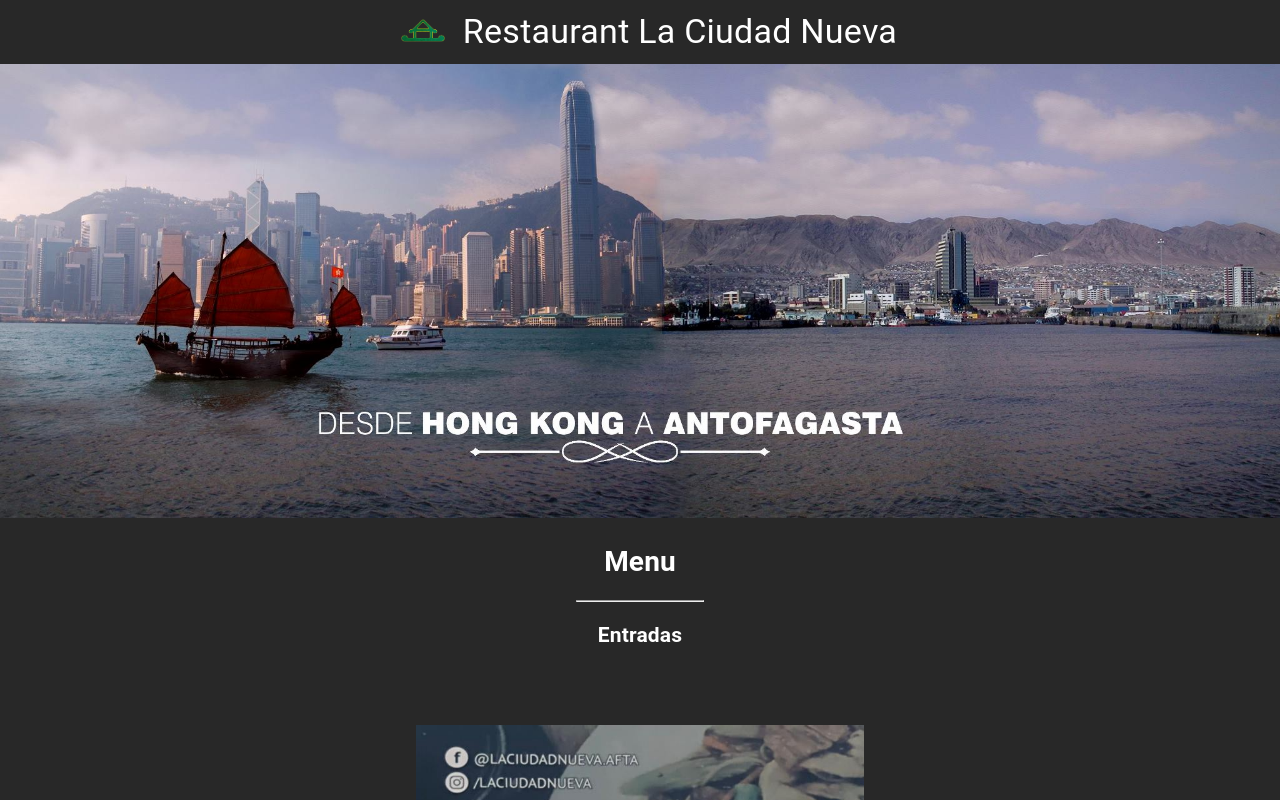
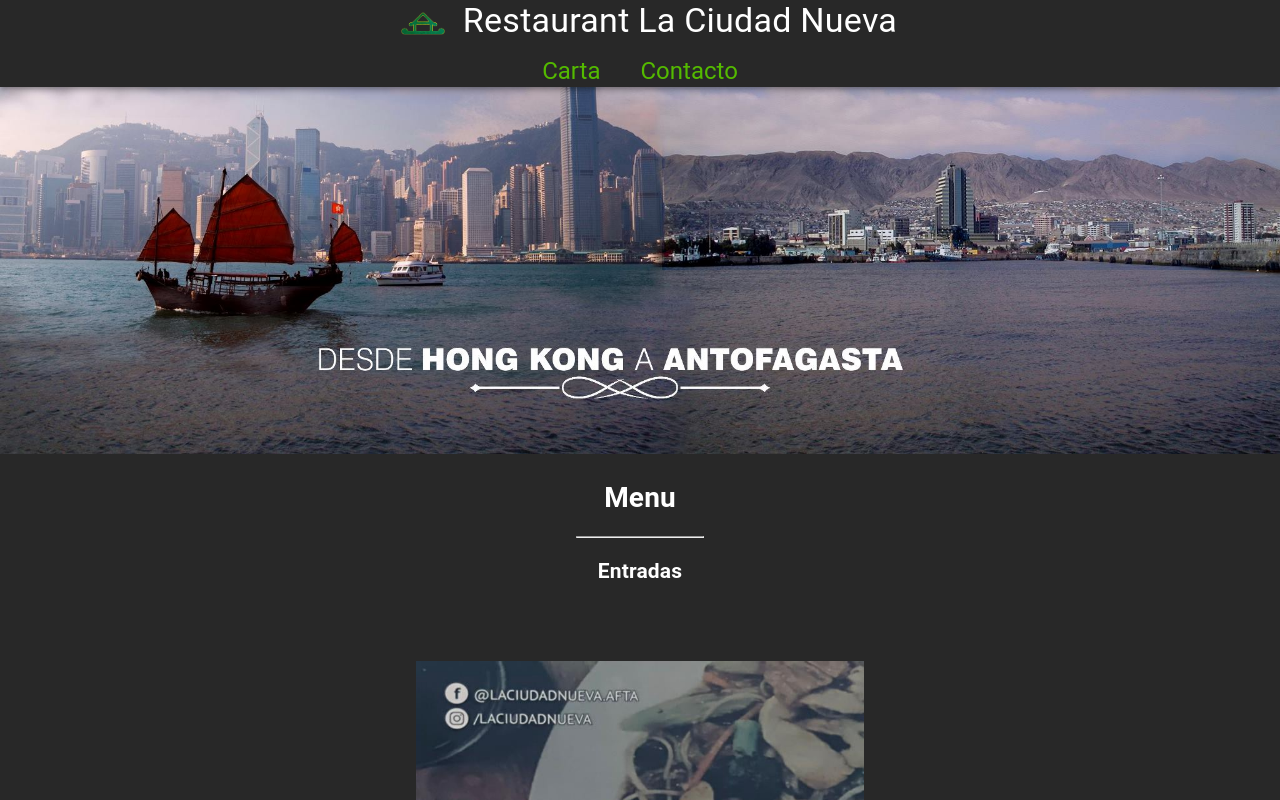
Before and after one commit to LeeSingChanYau/restaurant-lcn, a React (Create React App) app: page / in a window 1280 px wide. Shown: the top 800 px of the page. Built offline with nearby package versions, Linux system fonts and the light colour scheme.

Commit message:
Added Carta and Contacto button

```diff
--- a/src/App.css
+++ b/src/App.css
@@ -7,6 +7,24 @@
     height: auto;
 }
 
-.content  {
-    background-color: "#282828";
+html {
+    scroll-behavior: smooth;
 }
+
+a {
+    text-decoration: none;
+    color: #54ba00;
+}
+
+a:visited {
+    text-decoration: none;
+    color: #54ba00;
+}
+
+.btn-text {
+    color: #54ba00;
+}
+
+.btn-text:hover {
+    color: white;
+}
--- a/src/App.js
+++ b/src/App.js
@@ -1,6 +1,6 @@
-import React, { useState } from 'react';
 import './App.css';
 import AppBar from '@material-ui/core/AppBar';
+import Grid from '@material-ui/core/Grid';
 import Toolbar from '@material-ui/core/Toolbar';
 import { makeStyles } from '@material-ui/core/styles';
 import Typography from '@material-ui/core/Typography';
@@ -27,7 +27,6 @@ const useStyles = makeStyles((theme) => ({
   },
   abRoot: {
     backgroundColor: "#282828",
-    alignItems: 'center',
   },
   menuButton: {
     marginRight: theme.spacing(2),
@@ -35,27 +34,62 @@ const useStyles = makeStyles((theme) => ({
   title: {
     flexGrow: 1,
   },
+  buttonText: {
+    color: '#54ba00',
+    '&:hover': {
+    color: '#f00'
+    },
+  },
 }))
 
 function App() {
   const classes = useStyles();
-  const [light, setLight] = useState(true);
+
   return (
     <MuiThemeProvider theme={themeDark}>
       <CssBaseline/>
-      <AppBar position="static" classes={{
+      <AppBar position="fixed" classes={{
       root: classes.abRoot,
       }}>
       <Toolbar>
-        <img src={logo} alt="logo.png" width="50px" height="50px" className="logo"/>
-        <Typography variant="h4" className={classes.title}>
-          Restaurant La Ciudad Nueva
-        </Typography>
+        <Grid container direction="row" alignItems="center">
+          <Grid container justify="center">
+            <Grid item>
+              <img src={logo} alt="logo.png" width="50px" height="50px" className="logo"/>
+            </Grid>
+            <Grid item>
+              <Typography variant="h4">
+                Restaurant La Ciudad Nueva
+              </Typography>
+            </Grid>
+          </Grid>
+          <Grid container direction="row" justify="center" alignItems="center" spacing={5}>
+            <Grid item>
+                <a href='#menu'>
+                  <Typography variant="h5" className='btn-text'>
+                    Carta
+                  </Typography>
+                </a>
+            </Grid>
+            <Grid item>
+              <a href="#contact">
+                <Typography variant="h5" className='btn-text'>
+                  Contacto
+                </Typography>
+              </a>
+            </Grid>
+          </Grid>
+        </Grid>
       </Toolbar>
     </AppBar>
     <img src={wallpaper} alt="wallpaper" class="wallpaper"/>
-      <Menu/>
-      <Contact/>
+      <div id="menu">
+        <Menu/>
+      </div>
+
+      <div id="contact">
+        <Contact/>
+      </div>
 
 
     </MuiThemeProvider>
--- a/src/pages/contact/contact.js
+++ b/src/pages/contact/contact.js
@@ -1,21 +1,19 @@
 import React from 'react';
 import { makeStyles } from '@material-ui/core/styles';
-import clsx from 'clsx';
 import Card from '@material-ui/core/Card';
 import CardHeader from '@material-ui/core/CardHeader';
 import CardMedia from '@material-ui/core/CardMedia';
 import CardContent from '@material-ui/core/CardContent';
 import CardActions from '@material-ui/core/CardActions';
-import Collapse from '@material-ui/core/Collapse';
 import Avatar from '@material-ui/core/Avatar';
 import IconButton from '@material-ui/core/IconButton';
 import Typography from '@material-ui/core/Typography';
 import { red } from '@material-ui/core/colors';
-import FavoriteIcon from '@material-ui/icons/Favorite';
 import ShareIcon from '@material-ui/icons/Share';
-import ExpandMoreIcon from '@material-ui/icons/ExpandMore';
 import MoreVertIcon from '@material-ui/icons/MoreVert';
 import Centro from '../../images/sucursal-centro.jpeg';
+import Norte from '../../images/sucursal-norte.jpeg';
+
 
 const useStyles = makeStyles((theme) => ({
   root: {
@@ -48,11 +46,6 @@ const useStyles = makeStyles((theme) => ({
 
 export default function Contact() {
   const classes = useStyles();
-  const [expanded, setExpanded] = React.useState(false);
-
-  const handleExpandClick = () => {
-    setExpanded(!expanded);
-  };
 
   return (
     <div className={classes.root}>
@@ -60,7 +53,7 @@ export default function Contact() {
       <CardHeader
         avatar={
           <Avatar aria-label="recipe" className={classes.avatar}>
-            R
+            C
           </Avatar>
         }
         title="Sucursal Centro"
@@ -76,46 +69,23 @@ export default function Contact() {
           Nuestro local ubicado en el centro de nuestra ciudad, es un lugar ideal para disfrutar de la mejor
           comida china en la ciudad, con decoracion y ambiente incomparable.
         </Typography>
+        <Typography variant="body1" color="textPrimary" component="h2">
+          Fono:
+          55 2 388888
+        </Typography>
       </CardContent>
       <CardActions disableSpacing>
         <IconButton aria-label="share">
           <ShareIcon />
         </IconButton>
       </CardActions>
-      <Collapse in={expanded} timeout="auto" unmountOnExit>
-        <CardContent>
-          <Typography paragraph>Method:</Typography>
-          <Typography paragraph>
-            Heat 1/2 cup of the broth in a pot until simmering, add saffron and set aside for 10
-            minutes.
-          </Typography>
-          <Typography paragraph>
-            Heat oil in a (14- to 16-inch) paella pan or a large, deep skillet over medium-high
-            heat. Add chicken, shrimp and chorizo, and cook, stirring occasionally until lightly
-            browned, 6 to 8 minutes. Transfer shrimp to a large plate and set aside, leaving chicken
-            and chorizo in the pan. Add pimentón, bay leaves, garlic, tomatoes, onion, salt and
-            pepper, and cook, stirring often until thickened and fragrant, about 10 minutes. Add
-            saffron broth and remaining 4 1/2 cups chicken broth; bring to a boil.
-          </Typography>
-          <Typography paragraph>
-            Add rice and stir very gently to distribute. Top with artichokes and peppers, and cook
-            without stirring, until most of the liquid is absorbed, 15 to 18 minutes. Reduce heat to
-            medium-low, add reserved shrimp and mussels, tucking them down into the rice, and cook
-            again without stirring, until mussels have opened and rice is just tender, 5 to 7
-            minutes more. (Discard any mussels that don’t open.)
-          </Typography>
-          <Typography>
-            Set aside off of the heat to let rest for 10 minutes, and then serve.
-          </Typography>
-        </CardContent>
-      </Collapse>
     </Card>
 
     <Card className={classes.cardRoot}>
       <CardHeader
         avatar={
           <Avatar aria-label="recipe" className={classes.avatar}>
-            R
+            N
           </Avatar>
         }
         action={
@@ -123,55 +93,30 @@ export default function Contact() {
             <MoreVertIcon />
           </IconButton>
         }
-        title="Shrimp and Chorizo Paella"
-        subheader="September 14, 2016"
+        title="Sucursal Norte"
+        subheader="Los Chañares 291, Antofagasta"
       />
       <CardMedia
         className={classes.media}
-        image={Centro}
-        title="Paella dish"
+        image={Norte}
+        title="Sucursal Norte"
       />
       <CardContent>
         <Typography variant="body2" color="textSecondary" component="p">
-          This impressive paella is a perfect party dish and a fun meal to cook together with your
-          guests. Add 1 cup of frozen peas along with the mussels, if you like.
+          Nuestro local ubicado en el norte de nuestra ciudad, es un lugar ideal
+          para una cena en familia gracias al ambiente acogedor. El area grande del local
+          es ideal para eventos grandes, como: matrimonios y cumpleaños.
+        </Typography>
+        <Typography variant="body1" color="textPrimary" component="h2">
+          Fono:
+          55 2 270000
         </Typography>
       </CardContent>
       <CardActions disableSpacing>
-        <IconButton aria-label="add to favorites">
-          <FavoriteIcon />
-        </IconButton>
         <IconButton aria-label="share">
           <ShareIcon />
         </IconButton>
       </CardActions>
-      <Collapse in={expanded} timeout="auto" unmountOnExit>
-        <CardContent>
-          <Typography paragraph>Method:</Typography>
-          <Typography paragraph>
-            Heat 1/2 cup of the broth in a pot until simmering, add saffron and set aside for 10
-            minutes.
-          </Typography>
-          <Typography paragraph>
-            Heat oil in a (14- to 16-inch) paella pan or a large, deep skillet over medium-high
-            heat. Add chicken, shrimp and chorizo, and cook, stirring occasionally until lightly
-            browned, 6 to 8 minutes. Transfer shrimp to a large plate and set aside, leaving chicken
-            and chorizo in the pan. Add pimentón, bay leaves, garlic, tomatoes, onion, salt and
-            pepper, and cook, stirring often until thickened and fragrant, about 10 minutes. Add
-            saffron broth and remaining 4 1/2 cups chicken broth; bring to a boil.
-          </Typography>
-          <Typography paragraph>
-            Add rice and stir very gently to distribute. Top with artichokes and peppers, and cook
-            without stirring, until most of the liquid is absorbed, 15 to 18 minutes. Reduce heat to
-            medium-low, add reserved shrimp and mussels, tucking them down into the rice, and cook
-            again without stirring, until mussels have opened and rice is just tender, 5 to 7
-            minutes more. (Discard any mussels that don’t open.)
-          </Typography>
-          <Typography>
-            Set aside off of the heat to let rest for 10 minutes, and then serve.
-          </Typography>
-        </CardContent>
-      </Collapse>
     </Card>
     </div>
 
```
Also changed, not shown: src/images/sucursal-norte.jpeg (added).
